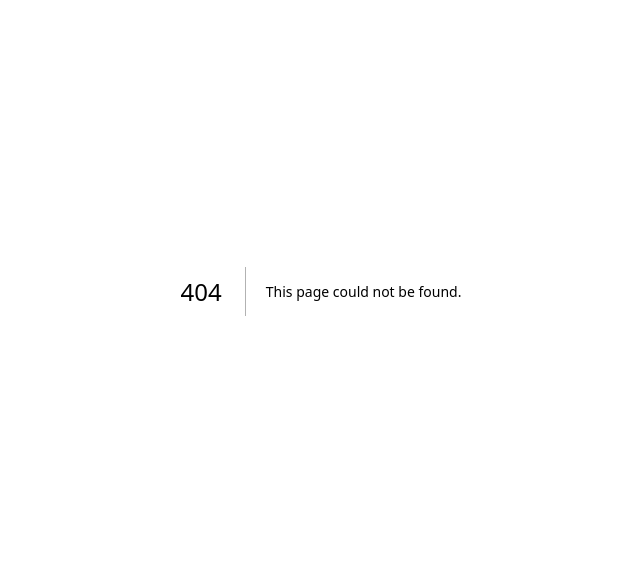
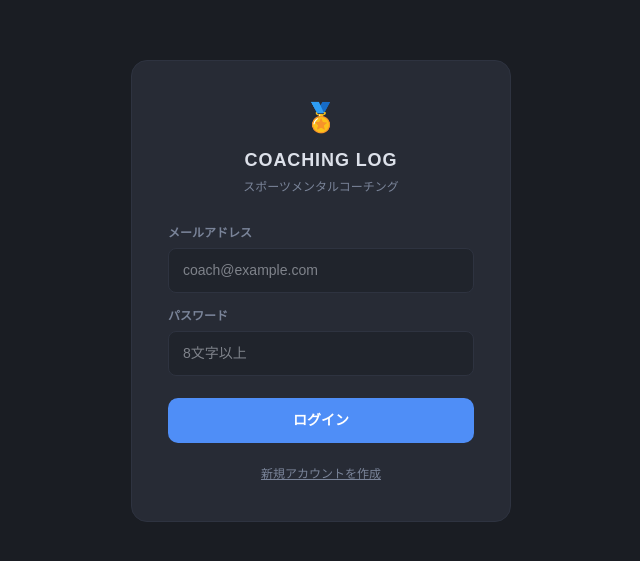
Before and after one commit to 0420yuroh-ops/coaching-log, a Next.js app: page /login in a window 1280 px wide. Before the commit this address had no page. Shown: the part 109-670 px from the top of the page, without its empty margins (319-959 px from the left). Built offline with nearby package versions, Linux system fonts and the light colour scheme; no server answers.

Commit message:
add authentication and RLS

```diff
--- a/package.json
+++ b/package.json
@@ -10,6 +10,9 @@
   },
   "dependencies": {
     "@anthropic-ai/sdk": "^0.80.0",
+    "@supabase/auth-helpers-nextjs": "^0.15.0",
+    "@supabase/auth-helpers-react": "^0.15.0",
+    "@supabase/ssr": "^0.9.0",
     "@supabase/supabase-js": "^2.99.3",
     "jspdf": "^4.2.1",
     "next": "16.2.1",
--- /dev/null
+++ b/src/app/login/page.tsx
@@ -0,0 +1,90 @@
+"use client";
+
+import { useState } from "react";
+import { createBrowserClient } from "@supabase/ssr";
+import { useRouter } from "next/navigation";
+
+const supabase = createBrowserClient(
+  process.env.NEXT_PUBLIC_SUPABASE_URL!,
+  process.env.NEXT_PUBLIC_SUPABASE_ANON_KEY!
+);
+
+const COLORS = {
+  bg: "#1a1d23", surface: "#20242c", card: "#272b35",
+  border: "#2e3340", accent: "#4f8ef7", accentSoft: "#1e3460",
+  text: "#dde1ea", muted: "#7a8499", success: "#34c77b",
+};
+
+export default function LoginPage() {
+  const [email, setEmail] = useState("");
+  const [password, setPassword] = useState("");
+  const [isSignUp, setIsSignUp] = useState(false);
+  const [loading, setLoading] = useState(false);
+  const [error, setError] = useState("");
+  const router = useRouter();
+
+  async function handleSubmit() {
+    if (!email.trim() || !password.trim()) return;
+    setLoading(true); setError("");
+    try {
+      if (isSignUp) {
+        const { data, error: err } = await supabase.auth.signUp({ email, password });
+        if (err) { setError(err.message); return; }
+        if (data.user) {
+          await supabase.from("coaches").insert({
+            auth_id: data.user.id, name: "", service_name: "", email,
+          });
+          router.push("/");
+        }
+      } else {
+        const { error: err } = await supabase.auth.signInWithPassword({ email, password });
+        if (err) { setError("メールアドレスまたはパスワードが正しくありません"); return; }
+        router.push("/");
+      }
+    } finally { setLoading(false); }
+  }
+
+  return (
+    <div style={{ minHeight: "100vh", background: COLORS.bg, display: "flex", alignItems: "center", justifyContent: "center", fontFamily: "'Hiragino Kaku Gothic ProN', 'Noto Sans JP', sans-serif" }}>
+      <div style={{ width: 380, background: COLORS.card, border: `1px solid ${COLORS.border}`, borderRadius: 16, padding: 36 }}>
+        <div style={{ textAlign: "center", marginBottom: 28 }}>
+          <div style={{ fontSize: 28, marginBottom: 8 }}>🏅</div>
+          <div style={{ fontSize: 18, fontWeight: 800, color: COLORS.text, letterSpacing: "0.05em" }}>COACHING LOG</div>
+          <div style={{ fontSize: 12, color: COLORS.muted, marginTop: 4 }}>スポーツメンタルコーチング</div>
+        </div>
+
+        {error && (
+          <div style={{ background: "#2a0f0f", border: "1px solid #ef4444", borderRadius: 8, padding: "10px 14px", marginBottom: 16, color: "#ef4444", fontSize: 13 }}>{error}</div>
+        )}
+
+        <div style={{ marginBottom: 14 }}>
+          <div style={{ fontSize: 12, color: COLORS.muted, marginBottom: 6, fontWeight: 600 }}>メールアドレス</div>
+          <input type="email" value={email} onChange={e => setEmail(e.target.value)}
+            placeholder="coach@example.com"
+            onKeyDown={e => e.key === "Enter" && handleSubmit()}
+            style={{ width: "100%", background: COLORS.surface, border: `1px solid ${COLORS.border}`, borderRadius: 8, color: COLORS.text, fontSize: 14, padding: "11px 14px", outline: "none", boxSizing: "border-box" }} />
+        </div>
+
+        <div style={{ marginBottom: 22 }}>
+          <div style={{ fontSize: 12, color: COLORS.muted, marginBottom: 6, fontWeight: 600 }}>パスワード</div>
+          <input type="password" value={password} onChange={e => setPassword(e.target.value)}
+            placeholder="8文字以上"
+            onKeyDown={e => e.key === "Enter" && handleSubmit()}
+            style={{ width: "100%", background: COLORS.surface, border: `1px solid ${COLORS.border}`, borderRadius: 8, color: COLORS.text, fontSize: 14, padding: "11px 14px", outline: "none", boxSizing: "border-box" }} />
+        </div>
+
+        <button onClick={handleSubmit} disabled={loading || !email.trim() || !password.trim()}
+          style={{ width: "100%", padding: "12px", borderRadius: 10, border: "none", background: COLORS.accent, color: "#fff", fontWeight: 700, fontSize: 14, cursor: loading ? "wait" : "pointer", opacity: loading ? 0.7 : 1, transition: "opacity 0.2s" }}>
+          {loading ? "処理中..." : isSignUp ? "アカウントを作成" : "ログイン"}
+        </button>
+
+        <div style={{ textAlign: "center", marginTop: 18 }}>
+          <button onClick={() => { setIsSignUp(p => !p); setError(""); }}
+            style={{ background: "transparent", border: "none", color: COLORS.muted, fontSize: 12, cursor: "pointer", textDecoration: "underline" }}>
+            {isSignUp ? "すでにアカウントをお持ちの方はこちら" : "新規アカウントを作成"}
+          </button>
+        </div>
+      </div>
+    </div>
+  );
+}
--- a/src/app/page.tsx
+++ b/src/app/page.tsx
@@ -2,6 +2,7 @@
 
 import { useState, useEffect, useRef } from "react";
 import { supabase } from "@/lib/supabase";
+import { useRouter } from "next/navigation";
 
 const COLORS = {
   bg: "#1a1d23",
@@ -763,6 +764,12 @@ export default function Home() {
   const [detailAthlete, setDetailAthlete] = useState<Athlete | null>(null);
   const [coach, setCoach] = useState<Coach | null>(null);
   const [showCoachSettings, setShowCoachSettings] = useState(false);
+  const router = useRouter();
+
+  async function handleLogout() {
+    await supabase.auth.signOut();
+    window.location.href = "/login";
+  }
 
   useEffect(() => {
     async function loadAthletes() {
@@ -826,7 +833,8 @@ export default function Home() {
   }
 
   async function handleAddAthlete({ name, sport, goal }: { name: string; sport: string; goal: string }) {
-    const { data } = await supabase.from("athletes").insert({ name, sport, goal, notes: "" }).select().single();
+    if (!coach?.id) return;
+    const { data } = await supabase.from("athletes").insert({ name, sport, goal, notes: "", coach_id: coach.id }).select().single();
     if (data) { setAthletes(prev => [...prev, data]); setSessions(prev => ({ ...prev, [data.id]: [] })); setSelectedAthleteId(data.id); setSelectedSessionId(null); }
   }
 
@@ -888,8 +896,8 @@ export default function Home() {
   }
 
   async function handleAddSession({ title, date }: { title: string; date: string }) {
-    if (!selectedAthleteId) return;
-    const { data } = await supabase.from("sessions").insert({ athlete_id: selectedAthleteId, title, session_date: date, raw_note: "", ai_status: "none" }).select().single();
+    if (!selectedAthleteId || !coach?.id) return;
+    const { data } = await supabase.from("sessions").insert({ athlete_id: selectedAthleteId, title, session_date: date, raw_note: "", ai_status: "none", coach_id: coach.id }).select().single();
     if (data) { const newSession = { ...data, analysis: null }; setSessions(prev => ({ ...prev, [selectedAthleteId]: [newSession, ...(prev[selectedAthleteId] || [])] })); setSelectedSessionId(data.id); }
   }
 
@@ -913,8 +921,9 @@ export default function Home() {
               {coach.service_name && <div>{coach.service_name}</div>}
             </div>
           )}
+          <button onClick={() => setShowCoachSettings(true)} style={{ padding: "5px 12px", borderRadius: 6, border: `1px solid ${COLORS.border}`, background: "transparent", color: COLORS.muted, fontSize: 11, cursor: "pointer" }}>⚙️ 設定</button>
           <a href="/report" style={{ padding: "5px 12px", borderRadius: 6, border: `1px solid ${COLORS.border}`, background: "transparent", color: COLORS.muted, fontSize: 11, cursor: "pointer", textDecoration: "none" }}>📄 レポート</a>
-          <button onClick={() => setShowCoachSettings(true)} style={{ padding: "5px 12px", borderRadius: 6, border: `1px solid ${COLORS.border}`, background: "transparent", color: COLORS.muted, fontSize: 11, cursor: "pointer" }}>⚙️ 設定</button>
+          <button onClick={handleLogout} style={{ padding: "5px 12px", borderRadius: 6, border: `1px solid ${COLORS.border}`, background: "transparent", color: COLORS.muted, fontSize: 11, cursor: "pointer" }}>ログアウト</button>
         </div>
       </div>
       <div style={{ flex: 1, display: "flex", overflow: "hidden" }}>
--- a/src/lib/supabase.ts
+++ b/src/lib/supabase.ts
@@ -1,6 +1,6 @@
-import { createClient } from '@supabase/supabase-js'
+import { createBrowserClient } from "@supabase/ssr";
 
-const supabaseUrl = process.env.NEXT_PUBLIC_SUPABASE_URL!
-const supabaseAnonKey = process.env.NEXT_PUBLIC_SUPABASE_ANON_KEY!
-
-export const supabase = createClient(supabaseUrl, supabaseAnonKey)
+export const supabase = createBrowserClient(
+  process.env.NEXT_PUBLIC_SUPABASE_URL!,
+  process.env.NEXT_PUBLIC_SUPABASE_ANON_KEY!
+);
--- /dev/null
+++ b/src/middleware.ts
@@ -0,0 +1,39 @@
+import { createServerClient } from "@supabase/ssr";
+import { NextResponse } from "next/server";
+import type { NextRequest } from "next/server";
+
+export async function middleware(req: NextRequest) {
+  let res = NextResponse.next({
+    request: { headers: req.headers },
+  });
+
+  const supabase = createServerClient(
+    process.env.NEXT_PUBLIC_SUPABASE_URL!,
+    process.env.NEXT_PUBLIC_SUPABASE_ANON_KEY!,
+    {
+      cookies: {
+        getAll() { return req.cookies.getAll(); },
+        setAll(cookiesToSet) {
+          cookiesToSet.forEach(({ name, value }) => req.cookies.set(name, value));
+          res = NextResponse.next({ request: req });
+          cookiesToSet.forEach(({ name, value, options }) => res.cookies.set(name, value, options));
+        },
+      },
+    }
+  );
+
+  const { data: { user } } = await supabase.auth.getUser();
+  const isLoginPage = req.nextUrl.pathname === "/login";
+
+  if (!user && !isLoginPage) {
+    return NextResponse.redirect(new URL("/login", req.url));
+  }
+  if (user && isLoginPage) {
+    return NextResponse.redirect(new URL("/", req.url));
+  }
+  return res;
+}
+
+export const config = {
+  matcher: ["/((?!_next/static|_next/image|favicon.ico|api/).*)"],
+};
```
Also changed, not shown: 1 other file (tests, documents, lock files or other folders).
